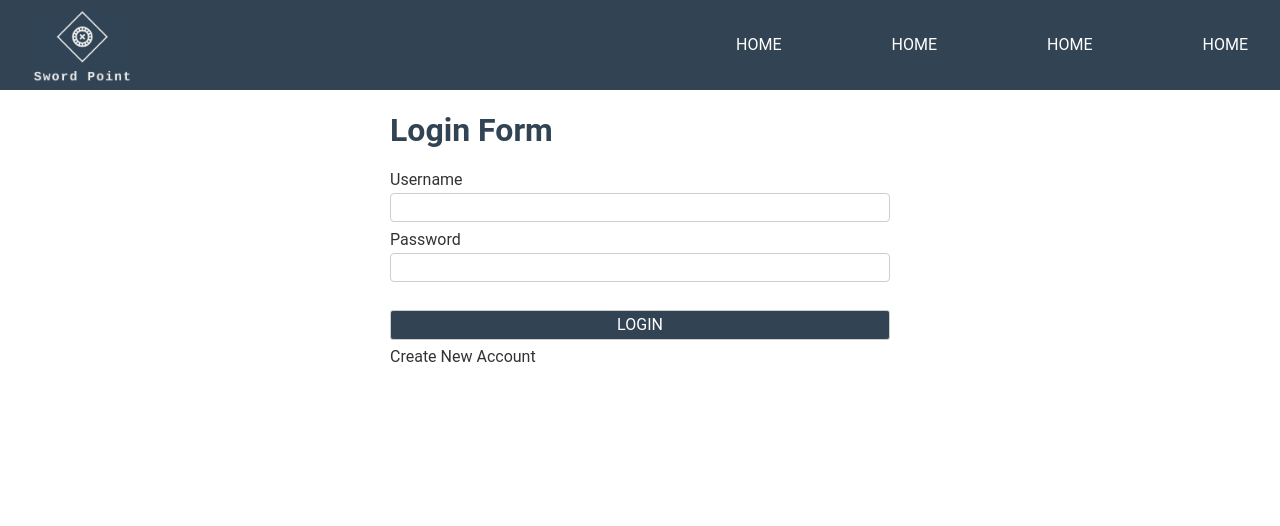
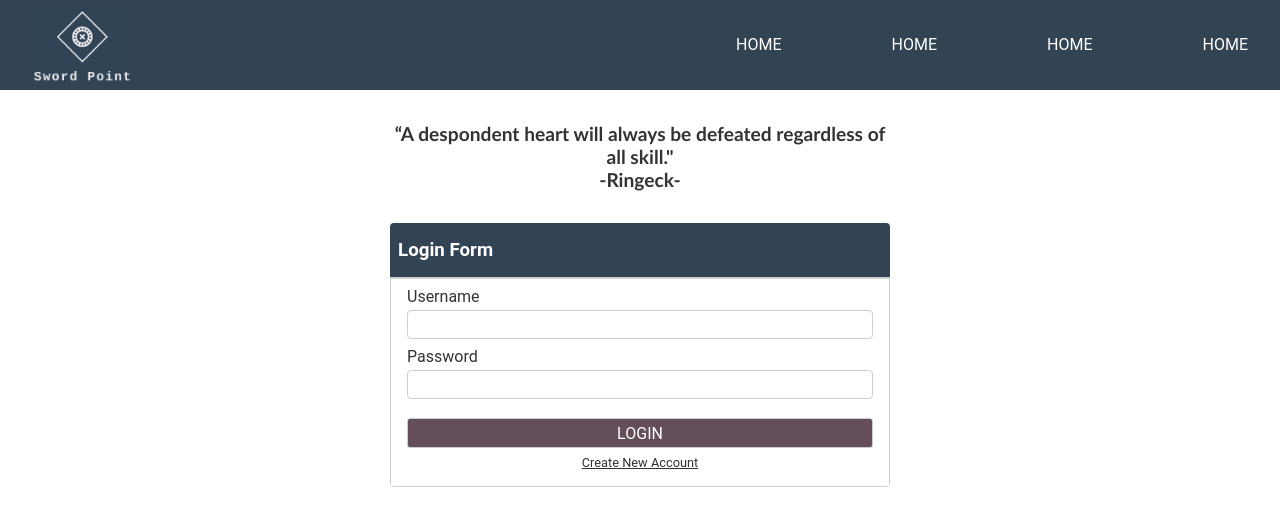
Before and after one commit to eolculnamo2/tournament-app, a Svelte app in the folder app/: page / in a window 1280 px wide. Shown: the top 526 px of the page. Built offline with nearby package versions, Linux system fonts and the light colour scheme.

Commit message:
finish desktop versions of login/register svelte version

```diff
--- a/app/package.json
+++ b/app/package.json
@@ -18,10 +18,7 @@
   },
   "scripts": {
     "build": "rollup -c",
-    "autobuild": "rollup -c -w",
-    "dev": "run-p start:dev autobuild",
-    "start": "sirv public --single",
-    "start:dev": "sirv public --single --dev"
+    "start": "rollup -c -w"
   },
   "prettier": {
     "trailingComma": "es5",
--- a/app/public/global.css
+++ b/app/public/global.css
@@ -38,7 +38,7 @@ textarea {
 	font-family: inherit;
 	font-size: inherit;
 	padding: 0.4em;
-	margin: 0 0 0.5em 0;
+	margin: 0;
 	box-sizing: border-box;
 	border: 1px solid #ccc;
 	border-radius: 2px;
--- a/app/src/components/LoginForm/LoginForm.svelte
+++ b/app/src/components/LoginForm/LoginForm.svelte
@@ -1,11 +1,14 @@
 <script>
+  import { navigate } from 'svelte-routing';
+  import { onMount, onDestroy } from 'svelte';
   import {
     globalBtn1,
     globalErrorTxt,
     globalInput,
     globalLabel,
   } from '../../globals/global-styles.js';
-  import { formWrap, loginHeader } from './LoginFormStyles.js';
+  import { noneAreBlank } from '../../globals/validations.js';
+  import { formHead, formBody, formWrap, loginHeader, smallText } from './LoginFormStyles.js';
   import { username } from '../../store/global-store.js';
   import { postRequest } from '../../globals/helpers.js';
 
@@ -13,30 +16,52 @@
   export let goToRegistration;
 
   // state
-  let loginName;
-  let password;
+  let loginName = '';
+  let password = '';
   let failedLogin = false;
+  let dirty = false;
+
+  const handleEnterPress = e => e.keyCode === 13 && login();
+  onMount(() => window.addEventListener('keypress', handleEnterPress));
+  onDestroy(() => window.removeEventListener('keypress', handleEnterPress));
 
   async function login() {
-    const data = await postRequest('/authenticate/login', { username: loginName, password });
+    dirty = true;
 
-    if (data.success) {
-      username.set(loginName);
+    if (!noneAreBlank(loginName, password)) {
       return;
     }
+
+    const data = await postRequest('/authenticate/login', { username: loginName, password });
+    if (data && data.success) {
+      username.set(loginName);
+      navigate('/dashboard', { replace: true });
+      return;
+    }
+
     failedLogin = true;
   }
 </script>
 
 <div class={formWrap}>
-  <h1 class={loginHeader}>Login Form</h1>
+  <div class={formHead}>
+    <h3 class={loginHeader}>Login Form</h3>
+  </div>
+  <div class={formBody}>
     <div class={globalLabel}>Username</div>
     <input bind:value={loginName} class={globalInput} />
+    {#if dirty && !loginName}
+      <div class={globalErrorTxt}>Username is required.</div>
+    {/if}
     <div class={globalLabel}>Password</div>
     <input bind:value={password} class={globalInput} type="password" />
+    {#if dirty && !password}
+      <div class={globalErrorTxt}>Password is required.</div>
+    {/if}
     {#if failedLogin}
       <div class={globalErrorTxt}>Login Failed. Please try again.</div>
     {/if}
     <button class={globalBtn1} on:click={login}>LOGIN</button>
-  <div on:click={() => goToRegistration(false)}>Create New Account</div>
+    <div class={smallText} on:click={() => goToRegistration(false)}>Create New Account</div>
   </div>
+</div>
--- a/app/src/components/LoginForm/LoginFormStyles.js
+++ b/app/src/components/LoginForm/LoginFormStyles.js
@@ -9,24 +9,38 @@ const {
 } = emotion;
 
 export const loginHeader = css `
-  color: ${PRIMARY_BLUE};
+  color: white;
+  margin: 0;
+
 `
 
 export const formWrap = css `
   margin: auto;
   width: 500px;
-  border: 1px solid ${BORDER_GRAY1}'
   border-radius: 4px;
   margin-top: 2em;
-  padding: 2em;
+  overflow: hidden;
 `
-
+export const formBody = css `
+  border: 1px solid ${BORDER_GRAY1};
+  padding: 0 1em 1em 1em;
+`
 export const smallText = css `
   text-align: center;
   font-size: .8em;
+  text-decoration: underline;
+  cursor: pointer;
 
   &:hover {
-    color: ${SECONDARY_BLUE};
+    color: ${PRIMARY_BLUE};
     opacity: .8;
   }
 `
+
+export const formHead = css `
+  border-bottom: 1px solid ${BORDER_GRAY1};
+  background-color: ${PRIMARY_BLUE};
+  color: white;
+  margin: 0;
+  padding: 1em .5em;
+`
--- /dev/null
+++ b/app/src/components/RandomQuote/RandomQuote.svelte
@@ -0,0 +1,16 @@
+<script>
+  import { quoteWrapper, quoteText } from './RandomQuoteStyles.js';
+  const quotes = [
+    {
+      text: 'A despondent heart will always be defeated regardless of all skill.',
+      author: 'Ringeck',
+    },
+  ];
+
+  let { text, author } = quotes[Math.floor(Math.random() * quotes.length)];
+</script>
+
+<div class={quoteWrapper}>
+  <p class={quoteText}>“{text}"</p>
+  <div class={quoteText}>-{author}-</div>
+</div>
--- /dev/null
+++ b/app/src/components/RandomQuote/RandomQuoteStyles.js
@@ -0,0 +1,20 @@
+import emotion from 'emotion/dist/emotion.umd.min.js';
+import {
+  SECONDARY_FONT
+} from '../../globals/styles-variables';
+const {
+  css
+} = emotion;
+
+export const quoteWrapper = css `
+  margin: 2em auto;
+  max-width: 500px;
+  font-family: ${SECONDARY_FONT};
+`
+
+export const quoteText = css `
+  text-align: center;
+  font-size: 1.2em;
+  font-weight: 700;
+  margin: 0;
+`
--- a/app/src/components/RegistrationForm/RegistrationForm.svelte
+++ b/app/src/components/RegistrationForm/RegistrationForm.svelte
@@ -1,5 +1,91 @@
 <script>
+  import { navigate } from 'svelte-routing';
+  import { onMount, onDestroy } from 'svelte';
+  import {
+    globalBtn1,
+    globalErrorTxt,
+    globalInput,
+    globalLabel,
+  } from '../../globals/global-styles.js';
+  import { noneAreBlank } from '../../globals/validations.js';
+  import {
+    formHead,
+    formBody,
+    formWrap,
+    loginHeader,
+    smallText,
+  } from '../LoginForm/LoginFormStyles.js';
+  import { postRequest } from '../../globals/helpers.js';
+  import { username } from '../../store/global-store.js';
+
+  // props
   export let goToLogin;
+
+  //state
+  let loginName = '';
+  let password = '';
+  let confirmPassword = '';
+  let email = '';
+  let dirty = false;
+
+  const handleEnterPress = e => e.keyCode === 13 && register();
+  onMount(() => window.addEventListener('keypress', handleEnterPress));
+  onDestroy(() => window.removeEventListener('keypress', handleEnterPress));
+
+  async function register() {
+    dirty = true;
+
+    const registerPayload = {
+      username: loginName,
+      password,
+      confirmPassword,
+      email,
+    };
+
+    if (!noneAreBlank(loginName, password, confirmPassword, email)) {
+      return;
+    }
+
+    const data = await postRequest('/authenticate/register', registerPayload);
+
+    if (data && data.success) {
+      username.set(loginName);
+      navigate('/dashboard', { replace: true });
+      return;
+    }
+
+    alert(
+      'Registration failed. Did you already register with this username? Try a different username and try again.'
+    );
+  }
 </script>
 
-<h1 on:click={() => goToLogin(true)}>Registration Form</h1>
+<div class={formWrap}>
+  <div class={formHead}>
+    <h3 class={loginHeader}>Registration Form</h3>
+  </div>
+  <div class={formBody}>
+    <div class={globalLabel}>Username</div>
+    <input bind:value={loginName} class={globalInput} />
+    {#if dirty && !loginName}
+      <div class={globalErrorTxt}>Username is required.</div>
+    {/if}
+    <div class={globalLabel}>Password</div>
+    <input bind:value={password} class={globalInput} type="password" />
+    {#if dirty && !password}
+      <div class={globalErrorTxt}>Password is required.</div>
+    {/if}
+    <div class={globalLabel}>Confirm Password</div>
+    <input bind:value={confirmPassword} class={globalInput} type="password" />
+    {#if dirty && !confirmPassword}
+      <div class={globalErrorTxt}>Confirm password is required.</div>
+    {/if}
+    <div class={globalLabel}>Email</div>
+    <input bind:value={email} class={globalInput} />
+    {#if dirty && !email}
+      <div class={globalErrorTxt}>Email is required.</div>
+    {/if}
+    <button on:click={register} class={globalBtn1}>REGISTER</button>
+    <div on:click={() => goToLogin(true)} class={smallText}>Already have an account?</div>
+  </div>
+</div>
--- a/app/src/globals/global-styles.js
+++ b/app/src/globals/global-styles.js
@@ -1,7 +1,8 @@
 import emotion from 'emotion/dist/emotion.umd.min.js';
 import {
   PRIMARY_BLUE,
-  BORDER_GRAY1
+  BORDER_GRAY1,
+  PRIMARY_RED
 } from './styles-variables';
 const {
   css
@@ -21,6 +22,7 @@ export const globalInput = css `
 
 export const globalLabel = css `
   margin-bottom: .25em;
+  margin-top: .5em;
 `
 
 export const globalErrorTxt = css `
@@ -30,7 +32,7 @@ export const globalErrorTxt = css `
 `
 
 export const globalBtn1 = css `
-  background-color: ${PRIMARY_BLUE};
+  background-color: ${PRIMARY_RED};
   width: 100%;
   margin-top: 1.2em;
   margin-bottom: .4em;
@@ -41,6 +43,7 @@ export const globalBtn1 = css `
   border: 1px solid ${BORDER_GRAY1};
   cursor: pointer;
   outline: none;
+  text-transform: capitalize;
 
   &:hover {
     opacity: .8;
--- a/app/src/globals/helpers.js
+++ b/app/src/globals/helpers.js
@@ -8,7 +8,14 @@ export async function postRequest(url, payload) {
       },
       credentials: 'same-origin',
     });
-    return await response.json();
+
+    const {
+      status
+    } = response;
+
+    if (status === 200 || status === 304) {
+      return await response.json();
+    }
   } catch {
     alert('A technical error has occurred. Please contact us.');
   }
--- a/app/src/globals/styles-variables.js
+++ b/app/src/globals/styles-variables.js
@@ -1,7 +1,7 @@
 // COLORS
 export const PRIMARY_BLUE = '#324354';
 export const SECONDARY_BLUE = '#96aabd';
-export const PRIMARY_REUD = '#644e5a';
+export const PRIMARY_RED = '#644e5a';
 export const SECONDARY_RED = '#c96567';
 
 export const DANGER_RED = '#ffa3a3';
@@ -13,3 +13,4 @@ export const DARK1 = '#333';
 
 // FONTS
 export const PRIMARY_FONT = 'Roboto';
+export const SECONDARY_FONT = 'Trebuchet MS'
--- /dev/null
+++ b/app/src/globals/validations.js
@@ -0,0 +1,4 @@
+// no arguments provided can be blank strings
+export function noneAreBlank() {
+  return Array.prototype.find.call(arguments, x => x === '') === undefined;
+}
--- a/app/src/pages/Authentication/Authentication.svelte
+++ b/app/src/pages/Authentication/Authentication.svelte
@@ -1,11 +1,13 @@
 <script>
   import LoginForm from '../../components/LoginForm/LoginForm.svelte';
   import RegistrationForm from '../../components/RegistrationForm/RegistrationForm.svelte';
+  import RandomQuote from '../../components/RandomQuote/RandomQuote.svelte';
 
   let showLogin = true;
   let toggleLogin = newValue => (showLogin = newValue);
 </script>
 
+<RandomQuote />
 {#if showLogin}
   <LoginForm goToRegistration={toggleLogin} />
 {:else}
```
Also changed, not shown: 1 other file (tests, documents, lock files or other folders). Lines whose indentation alone changed are shown as unchanged.
